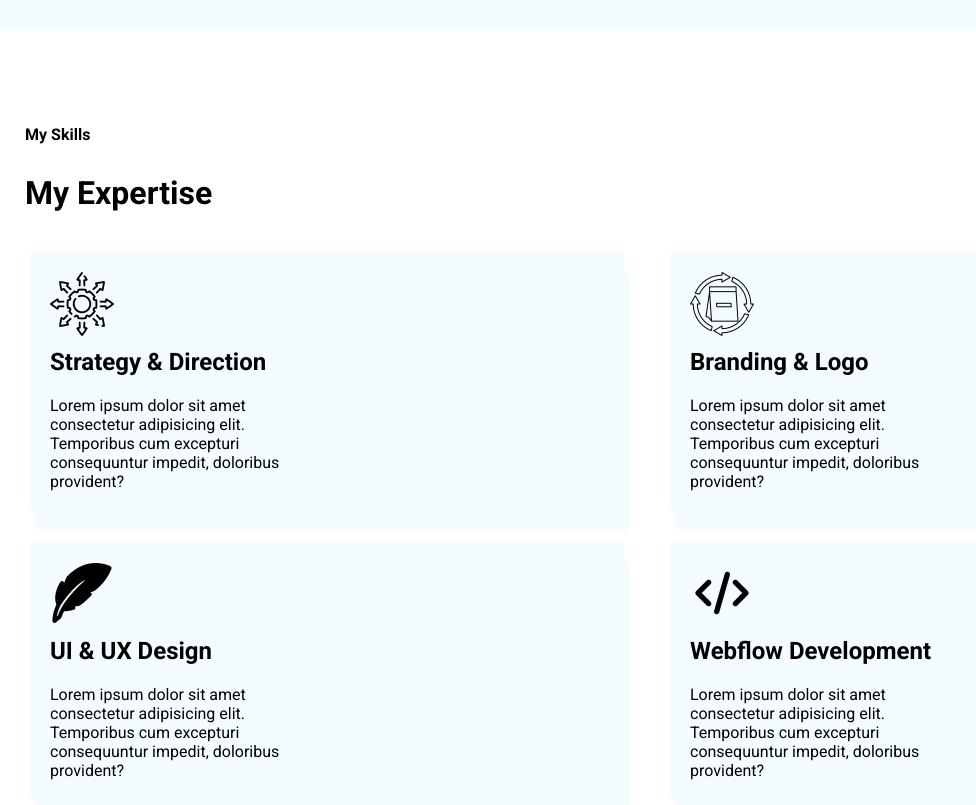
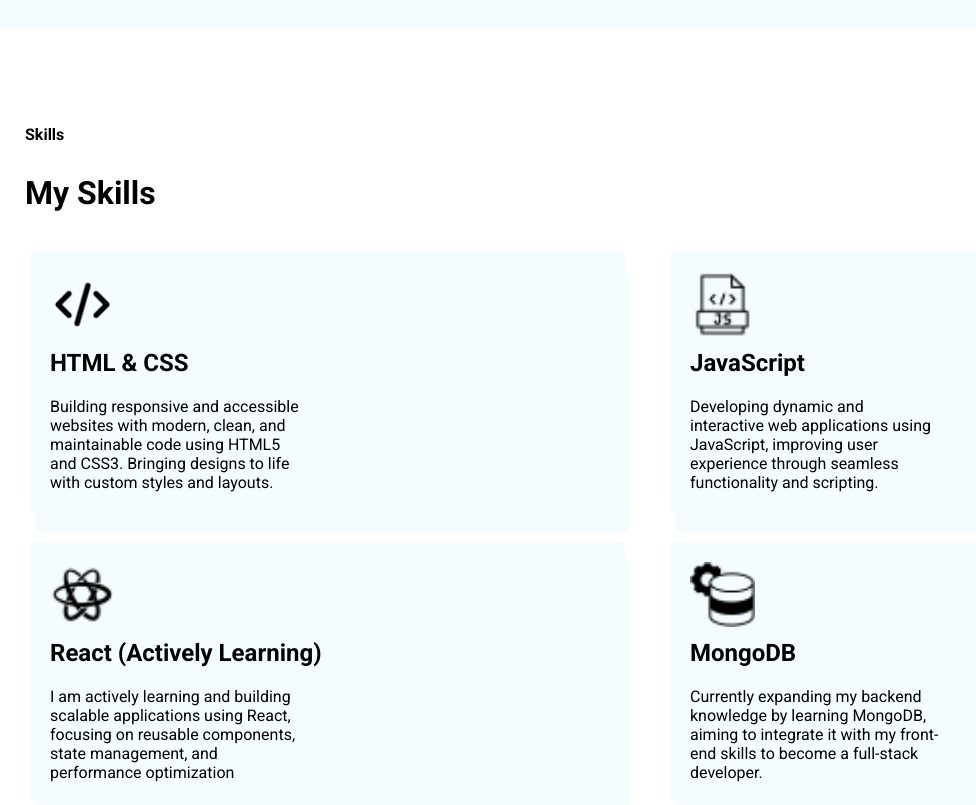
Before and after one commit to Aravindvenkat19/personal-portfolio-proj2, a plain HTML site: page index.html in a window 1280 px wide. Shown: the part 660-1465 px from the top of the page, without its empty margins (0-976 px from the left). Drawn offline with Linux system fonts and the light colour scheme.

Commit message:
added new images and modified successfully

```diff
--- a/index.html
+++ b/index.html
@@ -5,6 +5,7 @@
     <meta name="viewport" content="width=device-width, initial-scale=1.0" />
     <title>Personal Portfolio</title>
     <link rel="stylesheet" href="style.css" />
+    <link rel="icon" type="image/png" href="/images/av-new.png" sizes="32x32">
     <!-- Font Link -->
     <link rel="preconnect" href="https://fonts.googleapis.com" />
     <link rel="preconnect" href="https://fonts.gstatic.com" crossorigin />
@@ -12,6 +13,14 @@
       href="https://fonts.googleapis.com/css2?family=Roboto:ital,wght@0,100;0,300;0,400;0,500;0,700;0,900;1,100;1,300;1,400;1,500;1,700;1,900&display=swap"
       rel="stylesheet"
     />
+
+    <!-- Meta Images -->
+    <meta property="og:title" content="AV Personal Portfolio">
+    <meta property="og:description" content="AV the Personal Portfolio.">
+    <meta property="og:image" content="https://i.postimg.cc/cCqm9Gb8/AV-PROJ2.png">
+    <meta property="og:url" content="https://AV-personal.com">
+    <meta property="og:type" content="website">
+
     <!-- Fontawesome Icon Link -->
     <link
       rel="stylesheet"
@@ -45,7 +54,13 @@
             <a href="#about" class="navbar-links" id="about-page">About Me</a>
           </li>
           <li class="navbar-btn">
-            <button onclick="location.href='#contact-sec' " class="button" id="contact">Contact Me</button>
+            <button
+              onclick="location.href='#contact-sec' "
+              class="button"
+              id="contact"
+            >
+              Contact Me
+            </button>
           </li>
         </ul>
       </div>
@@ -55,15 +70,15 @@
     <div class="head" id="hero">
       <div class="header-container">
         <div class="header-content">
-          <h5>Hey, I am Aravind</h5>
+          <h5>Hello, I'm Aravind, a Passionate Front-End Developer</h5>
           <h1>
             I create <span style="color: #5e3bee">product design</span> and
             brand experience
           </h1>
           <p>
-            Lorem ipsum dolor sit amet consectetur adipisicing elit. Harum cum
-            quam deserunt expedita quisquam quibusdam! Consequuntur vero aut
-            maxime doloremque?
+            With a keen eye for design and a passion for crafting seamless user
+            experiences, I enjoy creating dynamic and responsive web solutions.
+            Let's work together to bring your ideas to life
           </p>
           <button class="header-btn"><a href="#">Get In Touch</a></button>
         </div>
@@ -77,51 +92,55 @@
 
     <!-- Skills Section -->
     <div class="skills" id="skills">
-      <h5>My Skills</h5>
-      <h1>My Expertise</h1>
+      <h5>Skills</h5>
+      <h1>My Skills</h1>
       <div class="skills-wrapper">
         <div class="skills-card">
           <!-- <div class="icon-card"><i class="fa-sharp-duotone fa-solid fa-box"></i></div> -->
           <div class="icon-card">
-            <img src="/images/direction.png" alt="icon" />
+            <img src="/images/html.png" alt="icon" />
           </div>
-          <h2>Strategy & Direction</h2>
+          <h2>HTML & CSS</h2>
           <p>
-            Lorem ipsum dolor sit amet consectetur adipisicing elit. Temporibus
-            cum excepturi consequuntur impedit, doloribus provident?
+            Building responsive and accessible websites with modern, clean, and
+            maintainable code using HTML5 and CSS3. Bringing designs to life
+            with custom styles and layouts.
           </p>
         </div>
         <div class="skills-card">
           <!-- <div class="icon-card"><i class="fa-solid fa-file-contract"></i></div> -->
           <div class="icon-card">
-            <img src="/images/consistency.png" alt="icon" />
+            <img src="/images/javascript.png" alt="icon" />
           </div>
-          <h2>Branding & Logo</h2>
+          <h2>JavaScript</h2>
           <p>
-            Lorem ipsum dolor sit amet consectetur adipisicing elit. Temporibus
-            cum excepturi consequuntur impedit, doloribus provident?
+            Developing dynamic and interactive web applications using
+            JavaScript, improving user experience through seamless functionality
+            and scripting.
           </p>
         </div>
         <div class="skills-card">
           <!-- <div class="icon-card"><i class="fa-brands fa-uikit"></i></div> -->
           <div class="icon-card">
-            <img src="/images/feather.png" alt="icon" />
+            <img src="/images/react.png" alt="icon" />
           </div>
-          <h2>UI & UX Design</h2>
+          <h2>React (Actively Learning)</h2>
           <p>
-            Lorem ipsum dolor sit amet consectetur adipisicing elit. Temporibus
-            cum excepturi consequuntur impedit, doloribus provident?
+            I am actively learning and building scalable applications using
+            React, focusing on reusable components, state management, and
+            performance optimization
           </p>
         </div>
         <div class="skills-card">
           <!-- <div class="icon-card"><i class="fa-solid fa-code"></i></div>  -->
           <div class="icon-card">
-            <img src="/images/html.png" alt="icon" />
+            <img src="/images/database-management.png" alt="icon" />
           </div>
-          <h2>Webflow Development</h2>
+          <h2>MongoDB</h2>
           <p>
-            Lorem ipsum dolor sit amet consectetur adipisicing elit. Temporibus
-            cum excepturi consequuntur impedit, doloribus provident?
+            Currently expanding my backend knowledge by learning MongoDB, aiming
+            to integrate it with my front-end skills to become a full-stack
+            developer.
           </p>
         </div>
       </div>
@@ -131,11 +150,7 @@
     <div class="about" id="about">
       <div class="about-container">
         <div class="about-img-container">
-          <img
-            class="img-cls"
-            src="/images/New Photo 2024.jpg"
-            alt="img"
-          />
+          <img class="img-cls" src="/images/New Photo 2024.jpg" alt="img" />
         </div>
         <div class="about-content">
           <h5>About</h5>
@@ -173,7 +188,8 @@
           </div>
           <h3>NEXT Website</h3>
           <p>
-            This is the Responsive Website called NEXT done with Using Html,CSS and JavaScript.
+            This is the Responsive Website called NEXT done with Using Html,CSS
+            and JavaScript.
           </p>
           <div class="gitbtn">
             <button class="git-btn">
@@ -187,14 +203,12 @@
         </div>
         <div class="project-card">
           <div class="proj-img">
-            <img
-              src="/images/Tic-Tac-Toe-Proj-img.png"
-              alt="proj-image"
-            />
+            <img src="/images/Tic-Tac-Toe-Proj-img.png" alt="proj-image" />
           </div>
           <h3>Tic-Tac-Toe React</h3>
           <p>
-           This is the First Basic Project I have done in React its a X & O Game.
+            This is the First Basic Project I have done in React its a X & O
+            Game.
           </p>
           <div class="gitbtn">
             <button class="git-btn">
@@ -240,30 +254,48 @@
       <div class="form-container">
         <form action="#">
           <div class="form-row">
-
             <div>
               <label for="first-Name">First Name</label>
-          <input type="text" id="first-Name" name="first-Name" placeholder="First Name" />
+              <input
+                type="text"
+                id="first-Name"
+                name="first-Name"
+                placeholder="First Name"
+              />
             </div>
 
             <div>
               <label for="last-name">Last Name</label>
-          <input type="text" id="last-name" name="last-name" placeholder="Last Name" />
+              <input
+                type="text"
+                id="last-name"
+                name="last-name"
+                placeholder="Last Name"
+              />
             </div>
-
           </div>
 
           <div class="form-row">
             <div>
               <label for="email">Email</label>
-          <input type="email" id="email" name="email" placeholder="Email" autocomplete="off"/>
+              <input
+                type="email"
+                id="email"
+                name="email"
+                placeholder="Email"
+                autocomplete="off"
+              />
             </div>
 
             <div>
               <label for="phone-number">Phone number</label>
-          <input type="tel" id="phone-number" name="phone-number" placeholder="Phone Number" />
+              <input
+                type="tel"
+                id="phone-number"
+                name="phone-number"
+                placeholder="Phone Number"
+              />
             </div>
-
           </div>
 
           <label for="topic">Choose a topic</label>
@@ -273,17 +305,22 @@
             <option value="support">Support</option>
             <option value="feedback">Feedback</option>
           </select>
-          <br>
+          <br />
           <label for="message">Message</label>
-          <textarea name="message" id="message" placeholder="type your message..." rows="7" cols="45"></textarea>
+          <textarea
+            name="message"
+            id="message"
+            placeholder="type your message..."
+            rows="7"
+            cols="45"
+          ></textarea>
 
           <label>
-            <input type="checkbox" id="terms" name="terms">
+            <input type="checkbox" id="terms" name="terms" />
             I accept the terms
           </label>
 
           <button type="submit"><a href="#">Submit</a></button>
-
         </form>
       </div>
     </div>
--- a/style.css
+++ b/style.css
@@ -40,6 +40,7 @@
     align-items: center;
     cursor: pointer;
     font-weight: 500;
+    font-size: 2rem;
 }
 
 .navbar-menu{
@@ -378,6 +379,11 @@ img{
 
 .icon-card{
     margin-right: 100%;
+}
+
+.icon-card img{
+    width: 65px !important;
+    height: 65px !important;
 }
 
 /* Skills Section Responsive */
```
Also changed, not shown: images/AV-PROJ2.png (added), images/av-new.png (added), images/consistency.png (deleted), images/database-management.png (added), images/direction.png (deleted), images/feather.png (deleted), images/javascript.png (added), images/react.png (added). Lines whose indentation alone changed are shown as unchanged.
